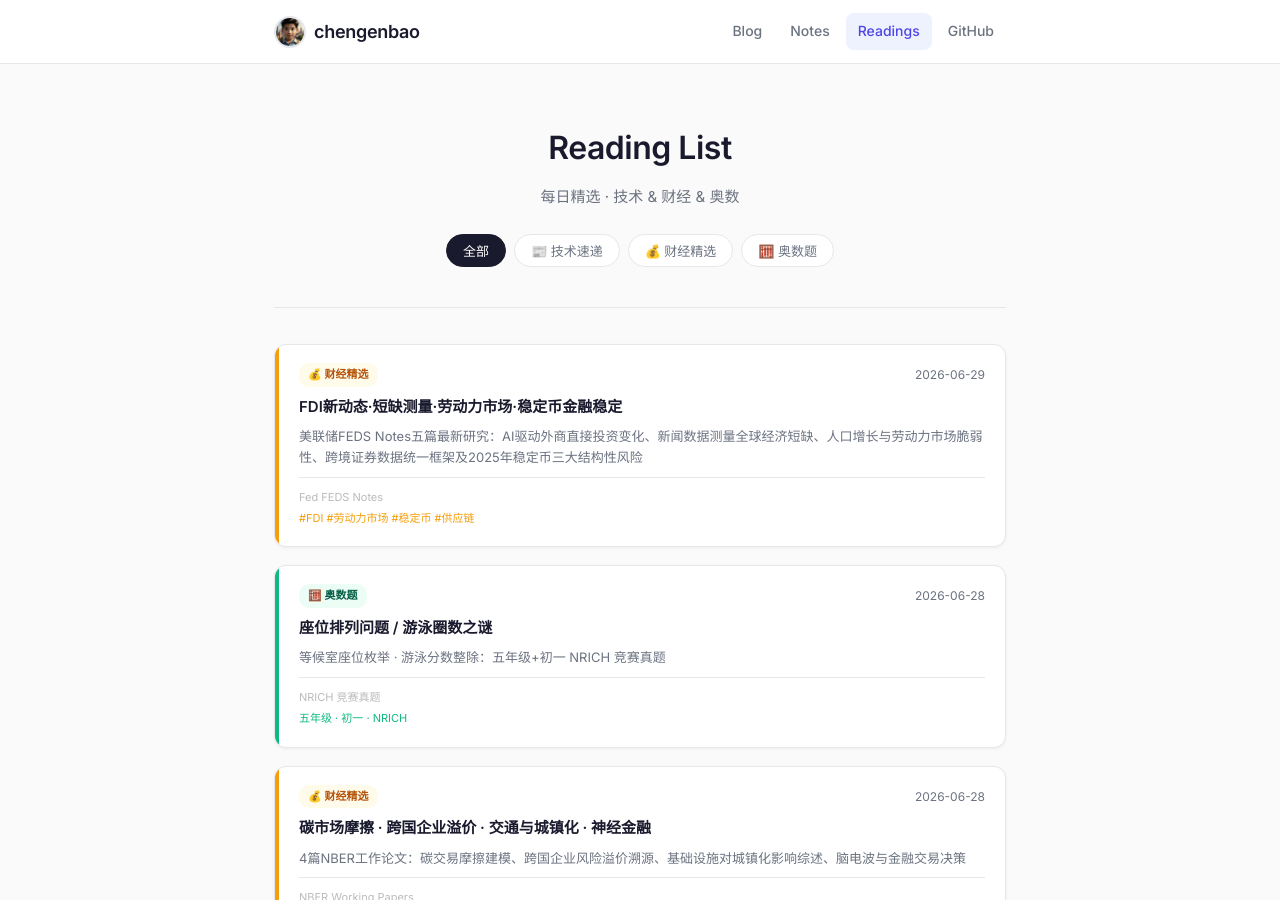
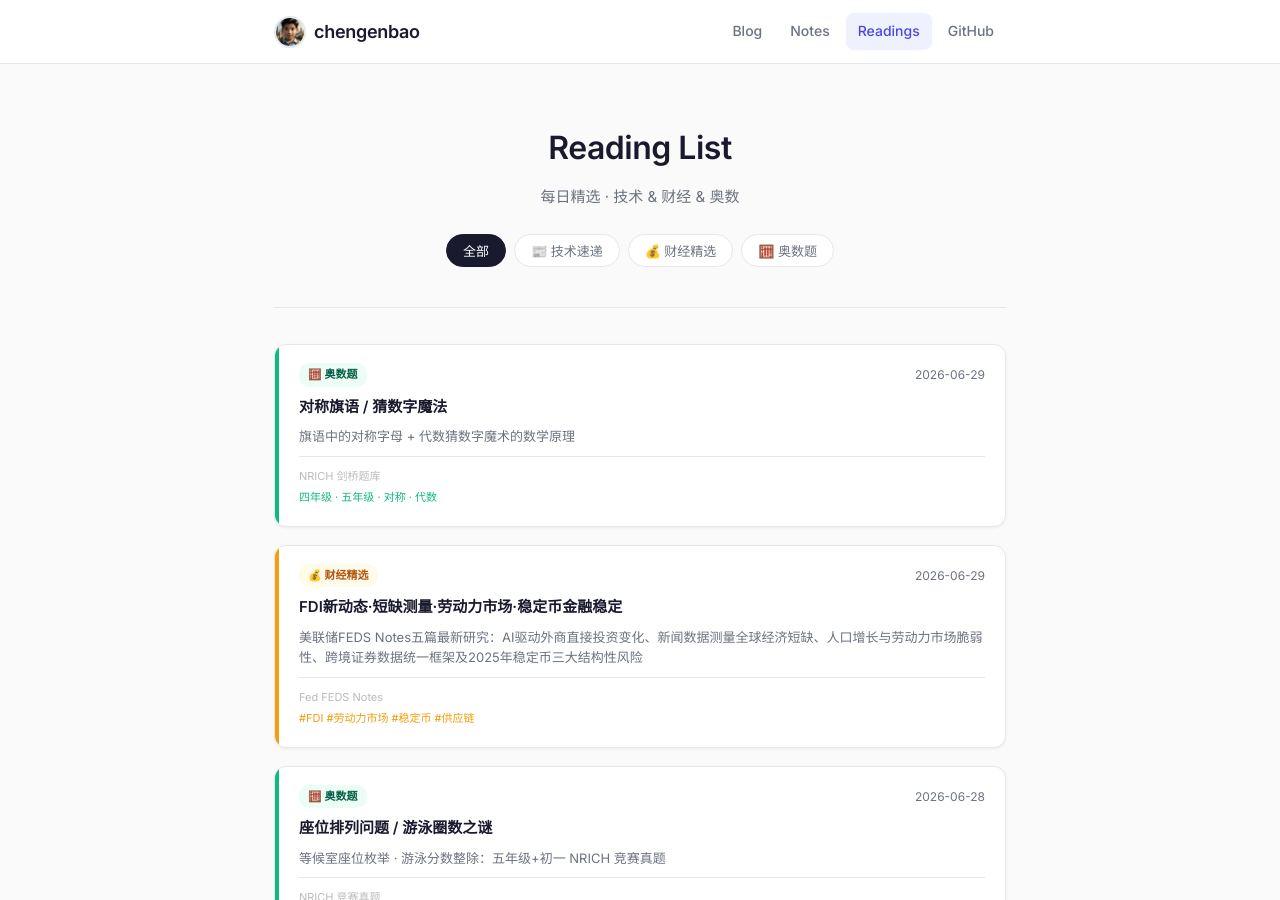
Before and after one commit to chengenbao/chengenbao.github.io, a Jekyll site: the page built from reading-list/index.md, in a window 1280 px wide and 900 px high. Built offline with Jekyll 4.4.1, drawn with Linux system fonts in a browser that asks for light colours.

Commit message:
add math card 2026-06-29

```diff
--- a/reading-list/index.md
+++ b/reading-list/index.md
@@ -18,6 +18,7 @@ permalink: /reading-list/
   </div>
 
   <div class="rl-grid">
+<a class="rl-card math" href="/reading-list/2026-06-29-math/"><div class="rl-accent"></div><div class="rl-body"><div class="rl-top"><span class="rl-badge math">🧮 奥数题</span><time>2026-06-29</time></div><h2>对称旗语 / 猜数字魔法</h2><p>旗语中的对称字母 + 代数猜数字魔术的数学原理</p><div class="rl-meta"><span class="rl-source">NRICH 剑桥题库</span><span class="rl-tags">四年级 · 五年级 · 对称 · 代数</span></div></div></a>
 <a class="rl-card finance" href="/reading-list/2026-06-29-finance-daily/">
   <div class="rl-accent"></div>
   <div class="rl-body">
```
